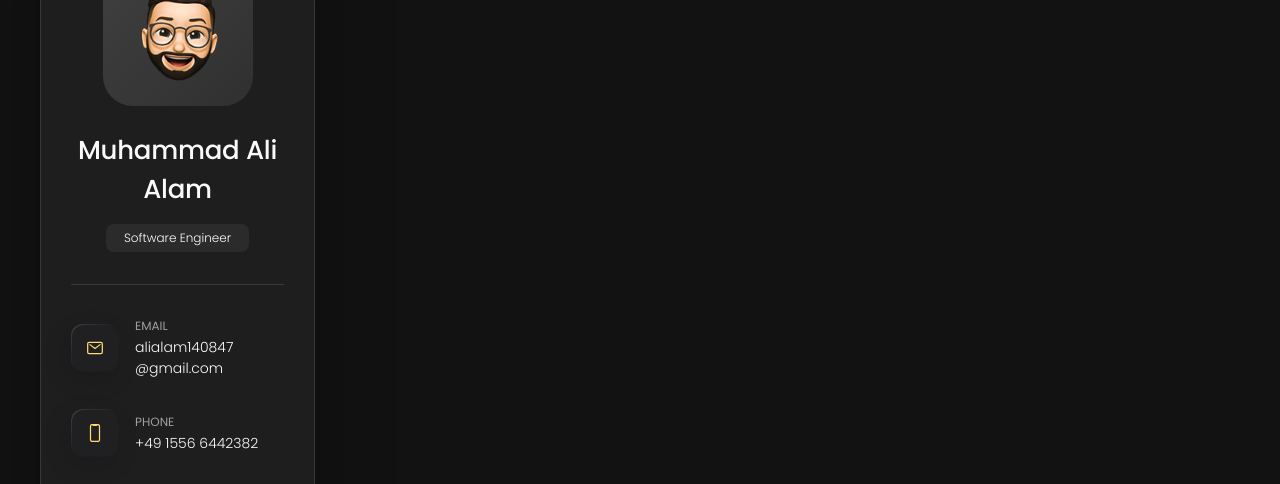
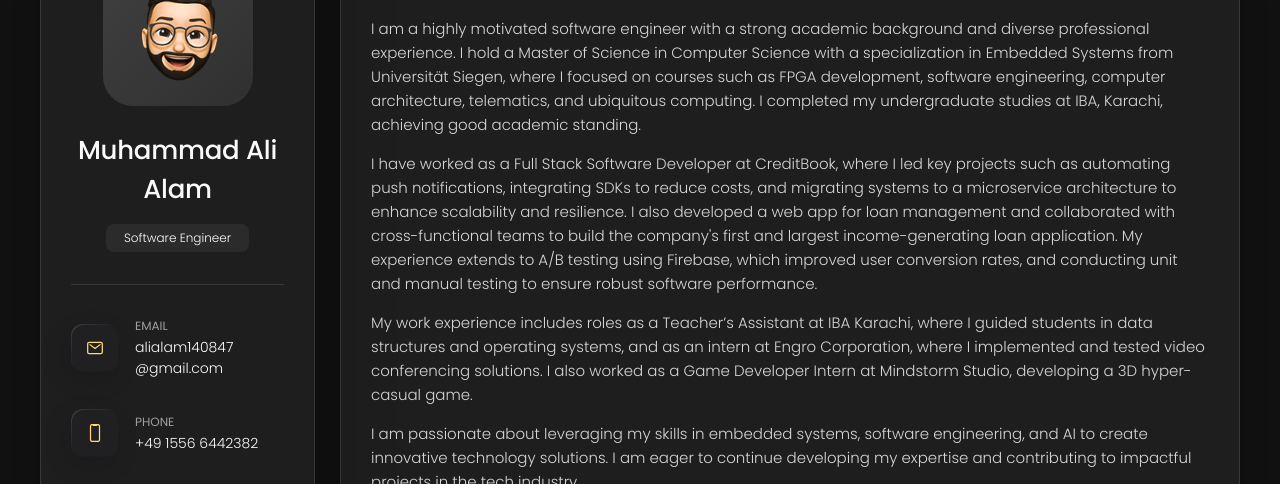
Before and after one commit to M-Ali-Alam/testingGithubPages, a plain HTML site: page index.html in a window 1280 px wide. Shown: the part 162-646 px from the top of the page. Drawn offline with nearby package versions, Linux system fonts and the light colour scheme.

Commit message:
show about me in first

```diff
--- a/index.html
+++ b/index.html
@@ -172,7 +172,7 @@
           - #ABOUT
         -->
 
-        <article class="about" data-page="about">
+        <article class="about active" data-page="about">
           <header>
             <h2 class="h2 article-title">About me</h2>
           </header>
@@ -438,7 +438,7 @@
           <header>
             <h2 class="h2 article-title">Contact</h2>
           </header>
-
+          <!-- https://www.google.com/maps/place/Siegen/@50.8814804,7.8599856,29337m/data=!3m2!1e3!4b1!4m6!3m5!1s0x47bc1c91e71085a7:0x3dc2391d0cdbdbc7!8m2!3d50.8838492!4d8.0209591!16zL20vMDQzOHR5?entry=ttu&g_ep=EgoyMDI0MDkwMy4wIKXMDSoASAFQAw%3D%3D -->
           <section class="mapbox" data-mapbox>
             <figure>
               <iframe
```
